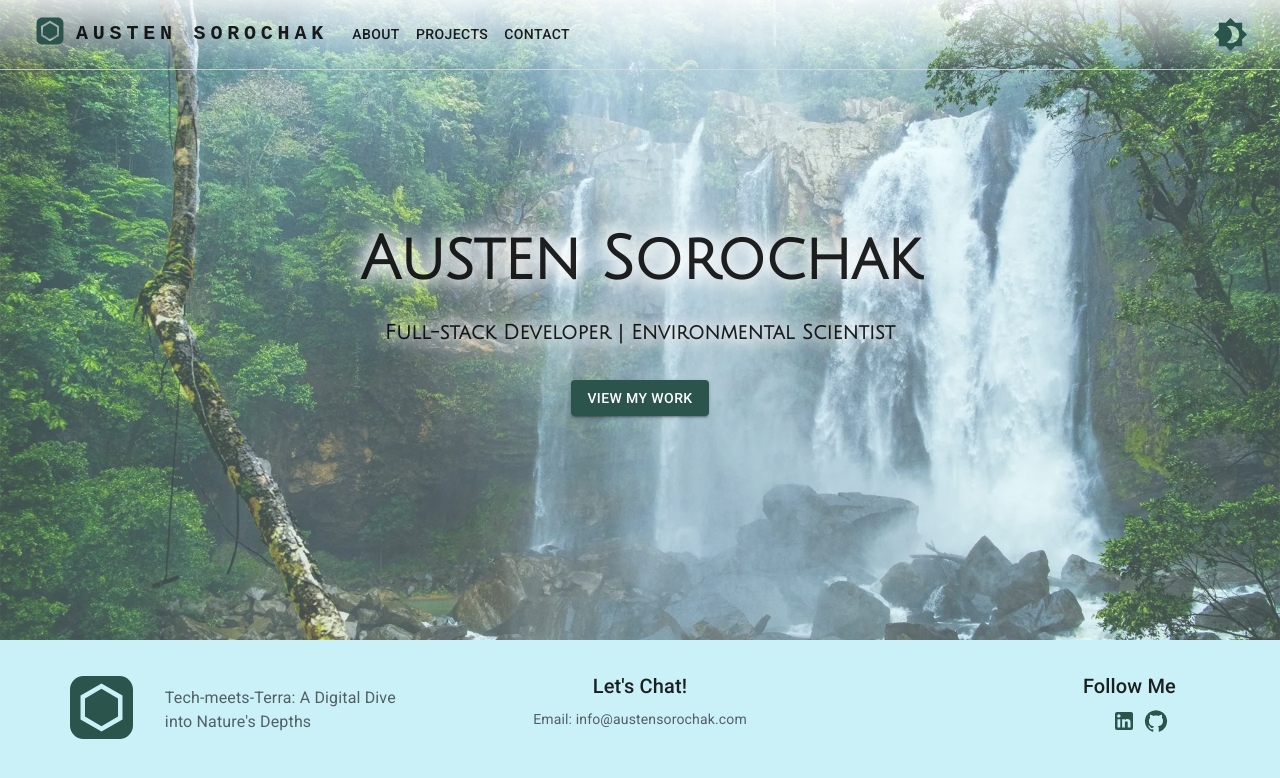
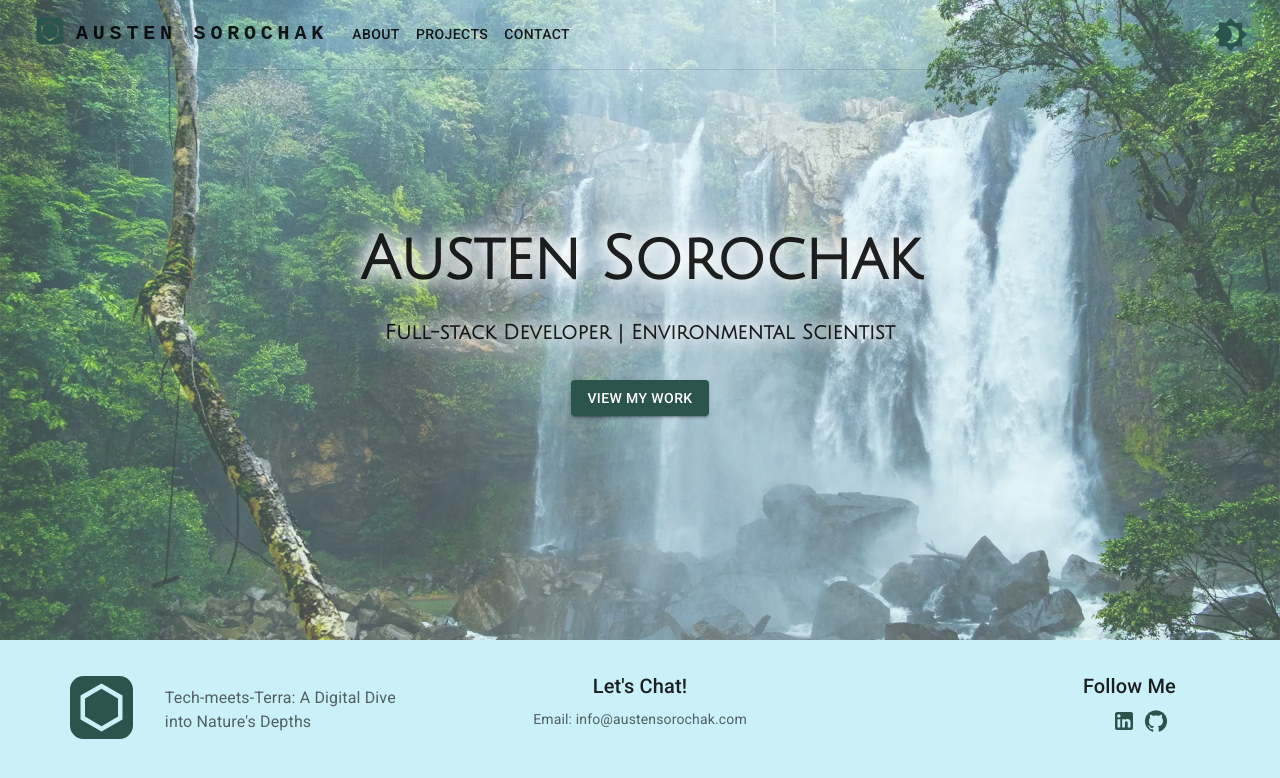
Before and after one commit to sorochak/portfolio-website, a React (Create React App) app: page / in a window 1280 px wide. Shown: the top 778 px of the page. Built offline with nearby package versions, Linux system fonts and the light colour scheme.

Commit message:
fix header background styles

```diff
--- a/src/components/Header.jsx
+++ b/src/components/Header.jsx
@@ -24,18 +24,24 @@ const pages = ["about", "projects", "contact"];
 
 const Header = () => {
   const [navMenuAnchor, setNavMenuAnchor] = useState(null);
-  const [appBarBackground, setAppBarBackground] = useState("transparent");
+  const [appBarBackground, setAppBarBackground] = useState('transparent');
   const { toggleColorMode } = useContext(ColorModeContext);
   const theme = useTheme();
   const menuButtonRef = React.useRef(null);
 
   // This effect listens for the window's scroll event to adjust the AppBar's background
   useEffect(() => {
+
+    // Set the initial background based on screen width
+    if (window.innerWidth <= theme.breakpoints.values.md) {
+      setAppBarBackground(theme.palette.background.default);
+    }
+
     const handleScroll = () => {
-      if (window.scrollY > 50) {
-        setAppBarBackground(theme.palette.background.default);
+      if (window.scrollY > 50 || window.innerWidth <= theme.breakpoints.values.md) {
+          setAppBarBackground(theme.palette.background.default);
       } else {
-        setAppBarBackground("transparent");
+          setAppBarBackground("transparent");
       }
     };
 
@@ -45,7 +51,7 @@ const Header = () => {
     return () => {
       window.removeEventListener("scroll", handleScroll);
     };
-  }, [theme.palette.background.default]);
+  }, [theme.palette.background.default, theme.breakpoints.values.md]);
 
   const StyledToolbar = styled(Toolbar)({
     display: "flex",
@@ -68,11 +74,10 @@ const Header = () => {
       style={{
         // Set the background color of the AppBar, which changes dynamically based on user interactions.
         backgroundColor: appBarBackground,
-        backgroundImage:
-          // If the theme's mode is light, give the AppBar a linear gradient background; otherwise, no background image.
-          theme.palette.mode === "light"
-            ? "linear-gradient(to bottom, rgba(255, 255, 255, 0.8), rgba(255, 255, 255, 0))"
-            : "none",
+        backgroundImage:{
+          xs: 'none',
+          md: theme.palette.mode === "light" ? "linear-gradient(to bottom, rgba(255, 255, 255, 0.8), rgba(255, 255, 255, 0))" : "none",
+        },
         transition: "all 0.5s ease-in-out",
         borderBottom: `1px solid ${theme.palette.divider}`,
       }}
```
